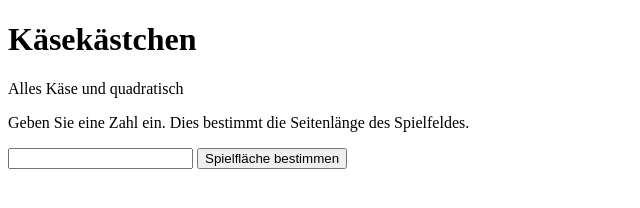
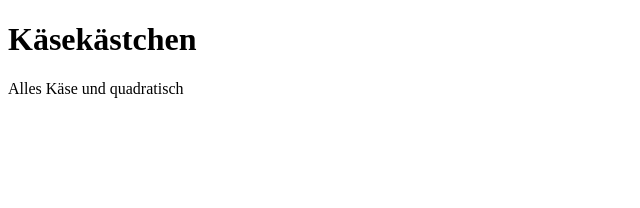
Before and after one commit to Butzel/dotsAndBoxes, a plain HTML site: page index.html in a window 1280 px wide. Shown: the whole page, without its empty margins (0-640 px from the left). Drawn offline with Linux system fonts and the light colour scheme.

Commit message:
removed form from body and added paragraphs

```diff
--- a/index.html
+++ b/index.html
@@ -13,18 +13,12 @@
 
 </head>
 <body>
-	<div>
-		<h1>Käsekästchen</h1>
-		<p>Alles Käse und quadratisch</p>
-	</div>
-	<div>
-		<form name="determineFieldSize" action="">
-			<p>Geben Sie eine Zahl ein. Dies bestimmt die Seitenlänge des
-				Spielfeldes.</p>
-			<input type="text" name="fieldSize"> <input type="button"
-				value="Spielfläche bestimmen"
-				onclick="drawTable(document.determineFieldSize.fieldSize.value)">
-		</form>
-	</div>
+	<h1>Käsekästchen</h1>
+	<p>Alles Käse und quadratisch</p>
+	<p>
+		<script type="text/javascript">
+			drawField(3);
+		</script>
+	</p>
 </body>
 </html>
```
